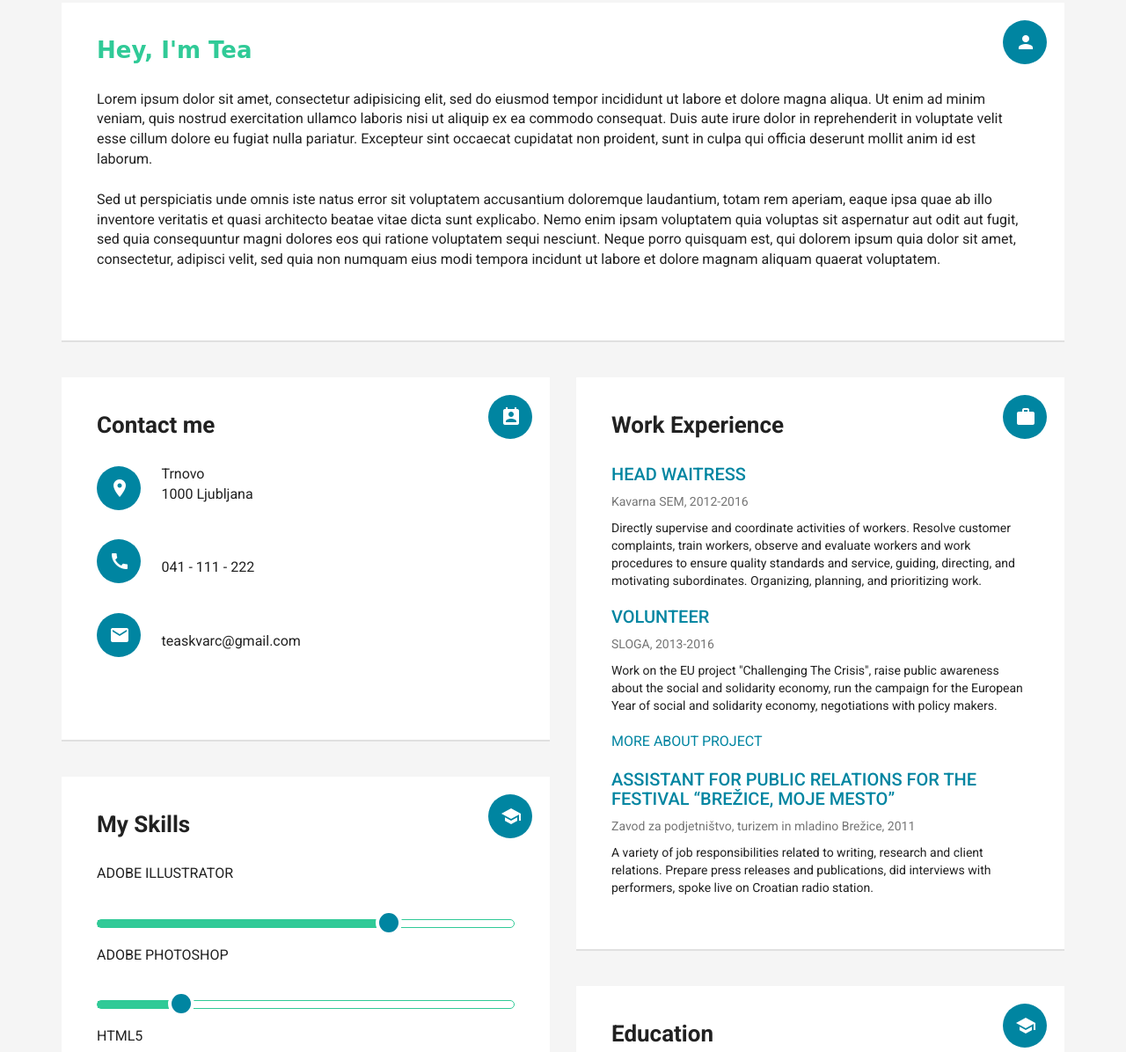
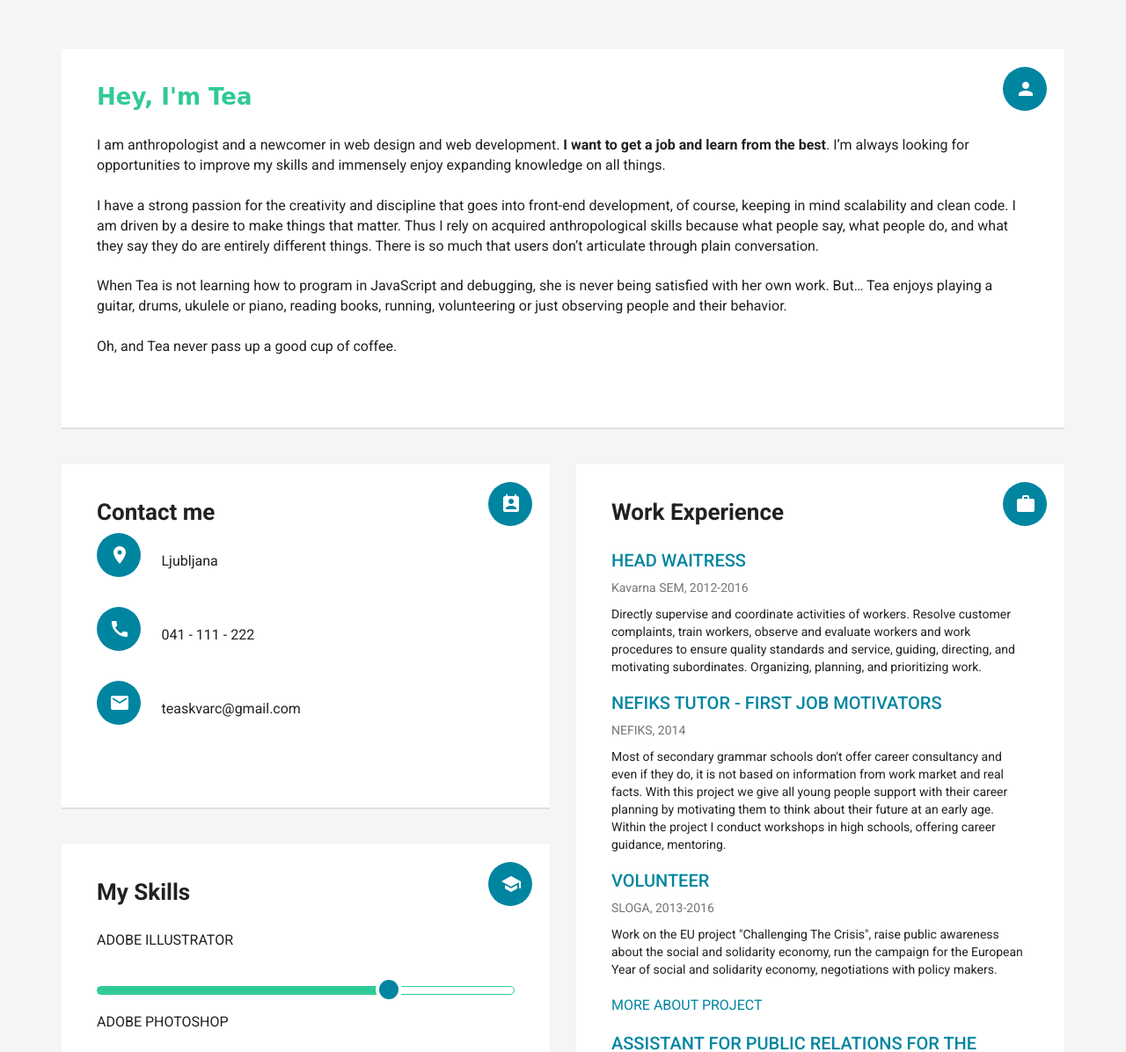
Before and after one commit to teaskvarc/web_cv, a website: page index.html in a window 1280 px wide. Shown: the part 418-1614 px from the top of the page at 88% size. Drawn offline with Linux system fonts and the light colour scheme.

Commit message:
added text

```diff
--- a/css/style.css
+++ b/css/style.css
@@ -110,6 +110,9 @@ Section = about me
 .about-me a:hover, .about-me a:focus{
     text-decoration: none;
 }
+ #user-header-small-letters{
+     font-size: 16px;
+ }
 
 /*******
 CONTACT
--- a/index.html
+++ b/index.html
@@ -100,7 +100,8 @@
                         Tea Škvarč
                     </h1>
                     <h4 class="wow slideInUp animated">
-                        Full Stack Web Developer & Anthropologists
+                        Full Stack Web Developer & Anthropologist<br/><br/>
+                        <i id="user-header-small-letters">*currently unemployed and seeking for job*</i>
                     </h4>
                 </div>
             </div>
@@ -122,20 +123,26 @@
                         Hey, I'm Tea
                     </h1>
                     <p>
-                        Lorem ipsum dolor sit amet, consectetur adipisicing elit, sed do eiusmod tempor incididunt ut
-                        labore et dolore magna aliqua. Ut enim ad minim veniam, quis nostrud exercitation ullamco
-                        laboris nisi ut aliquip ex ea commodo consequat. Duis aute irure dolor in reprehenderit in
-                        voluptate velit esse cillum dolore eu fugiat nulla pariatur. Excepteur sint occaecat cupidatat
-                        non proident, sunt in culpa qui officia deserunt mollit anim id est laborum.
-                        <br>
-                        <br>
-                        Sed ut perspiciatis unde omnis iste natus error sit voluptatem accusantium doloremque
-                        laudantium, totam rem aperiam, eaque ipsa quae ab illo inventore veritatis et quasi architecto
-                        beatae vitae dicta sunt explicabo. Nemo enim ipsam voluptatem quia voluptas sit aspernatur aut
-                        odit aut fugit, sed quia consequuntur magni dolores eos qui ratione voluptatem sequi nesciunt.
-                        Neque porro quisquam est, qui dolorem ipsum quia dolor sit amet, consectetur, adipisci velit,
-                        sed quia non numquam eius modi tempora incidunt ut labore et dolore magnam aliquam quaerat
-                        voluptatem.
+                        I am anthropologist and a newcomer in web design and web development. <b>I want to get a job
+                        and learn from the best</b>. I’m always looking
+                        for
+                        opportunities to improve my skills and immensely enjoy expanding knowledge on all things.
+                        <br/>
+                        <br/>
+                        I have a strong passion for the creativity and discipline that goes into front-end development,
+                        of course, keeping in mind scalability and clean code. I am driven by a desire to make things
+                        that matter.
+                        Thus I rely on acquired anthropological skills because what people say, what people do, and what
+                        they say they do are entirely different things. There is so much that users don’t articulate
+                        through plain conversation.
+                        <br/>
+                        <br/>
+                        When Tea is not learning how to program in JavaScript and debugging, she is never being
+                        satisfied with her own work. But… Tea enjoys playing a guitar, drums, ukulele or piano, reading
+                        books, running, volunteering or just observing people and their behavior.
+                        <br/>
+                        <br/>
+                        Oh, and Tea never pass up a good cup of coffee.
                     </p>
                 </div>
             </div>
@@ -166,8 +173,7 @@
                                             <li class="wow fadeIn animated">
                                                 <i class="material-icons">place</i>
                                                 <p>
-                                                    Trnovo <br>
-                                                    1000 Ljubljana <br>
+                                                    Ljubljana
                                                 </p>
                                             </li>
                                             <li class="wow fadeIn animated">
@@ -328,6 +334,25 @@
 
                                             <li class="wow fadeInUp animated">
                                                 <h4>
+                                                    Nefiks tutor - first job motivators
+                                                </h4>
+                                                <small>
+                                                    <span class="md-account-balance"></span>NEFIKS, 2014
+                                                </small>
+                                                <p>
+                                                    Most of secondary grammar schools don't offer career consultancy and
+                                                    even if they do, it is not based on information from work market and
+                                                    real facts.
+                                                    With this project we give all young people support with their career
+                                                    planning by motivating them to think about their future at an early
+                                                    age.
+                                                    Within the project I conduct workshops in high schools,
+                                                    offering career guidance, mentoring.
+                                                </p>
+                                            </li>
+
+                                            <li class="wow fadeInUp animated">
+                                                <h4>
                                                     VOLUNTEER
                                                 </h4>
                                                 <small>
@@ -355,9 +380,22 @@
                                                     turizem in mladino Brežice, 2011
                                                 </small>
                                                 <p>
-                                                    A variety of job responsibilities related to writing, research
-                                                    and client relations. Prepare press releases and publications, did
-                                                    interviews with performers, spoke live on Croatian radio station.
+                                                    A variety of job responsibilities related to writing, researching
+                                                    and client relations. Preparing press releases and publications,
+                                                    interviewing performers, speaking live on Croatian radio station.
+                                                </p>
+                                            </li>
+
+                                            <li class="wow fadeInUp animated">
+                                                <h4>
+                                                    Freelance Translator
+                                                </h4>
+                                                <small>
+                                                    <span class="md-account-balance"></span>Agency Oskar, 2008
+                                                </small>
+                                                <p>
+                                                    Translation of the tourist offers from Slovenian language to
+                                                    Croatian.
                                                 </p>
                                             </li>
                                         </ul>
```
